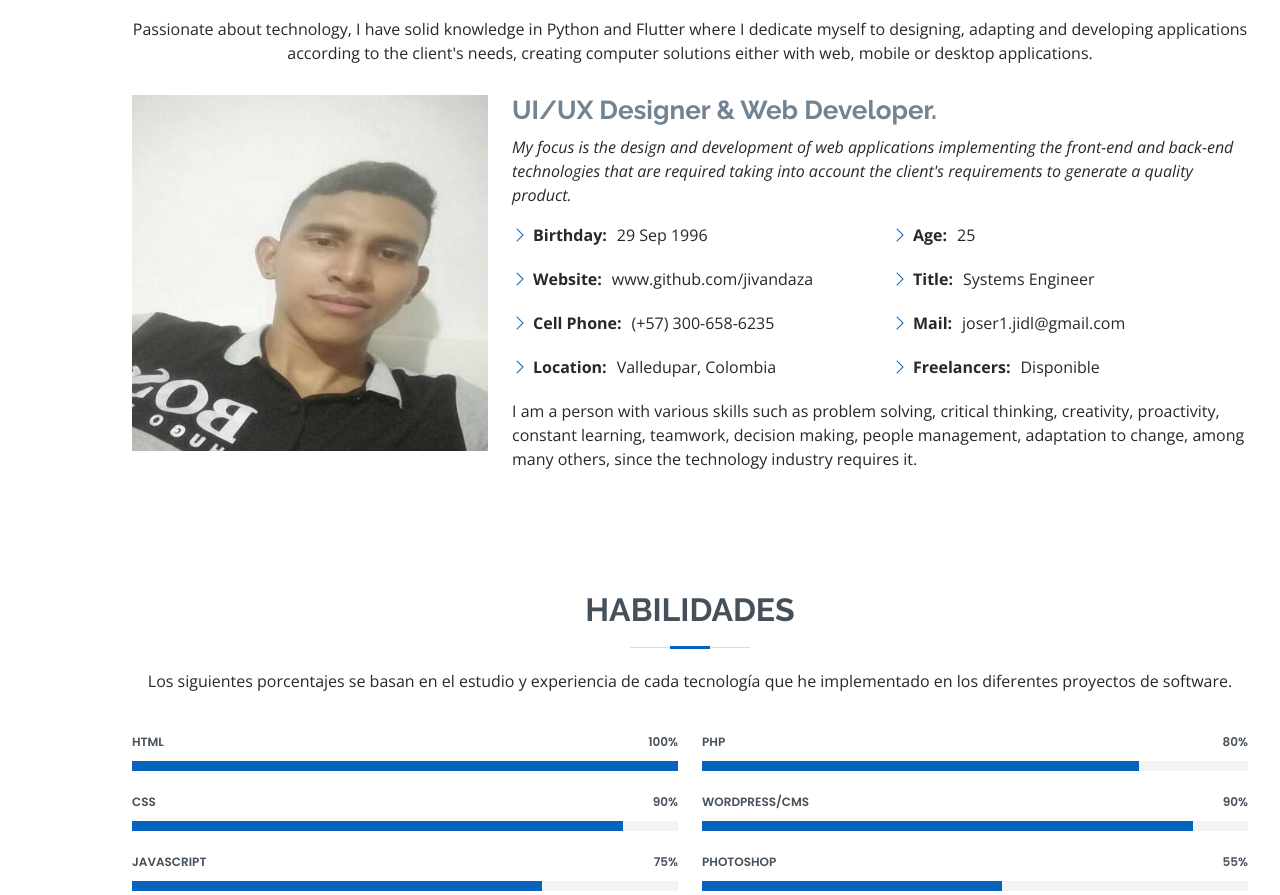
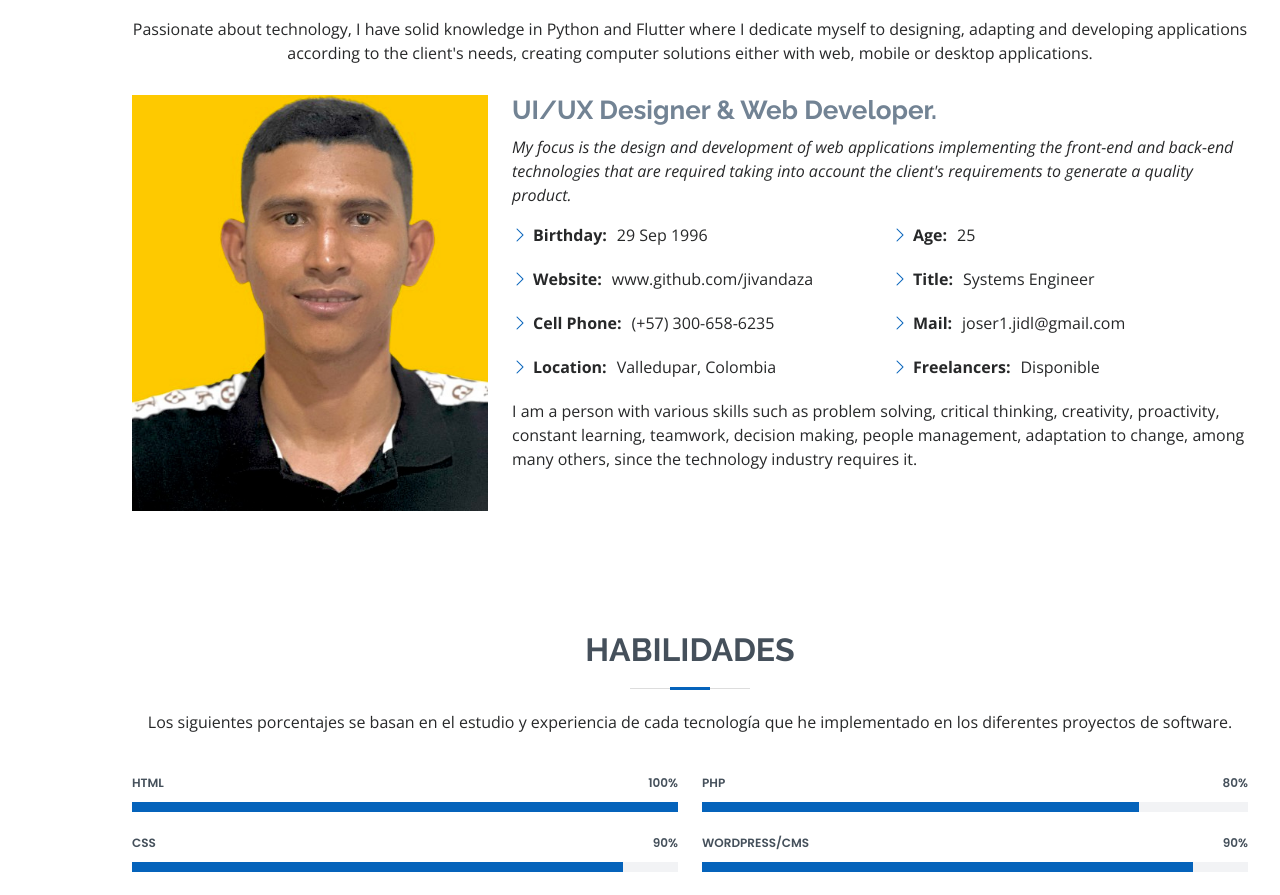
Before and after one commit to jivandaza/Portafolio1, a plain HTML site: page index.html in a window 1280 px wide. Shown: the part 921-1816 px from the top of the page. Drawn offline with nearby package versions, Linux system fonts and the light colour scheme.

Commit message:
Modified About Section 7

```diff
--- a/index.html
+++ b/index.html
@@ -86,7 +86,7 @@
 
         <div class="row">
           <div class="col-lg-4">
-            <img src="assets/img/profile-img.jpg" class="img-fluid" alt="">
+            <img src="assets/img/profile-photo.jpg" class="img-fluid" alt="">
           </div>
           <div class="col-lg-8 pt-4 pt-lg-0 content">
             <h3>UI/UX Designer &amp; Web Developer.</h3>
```
